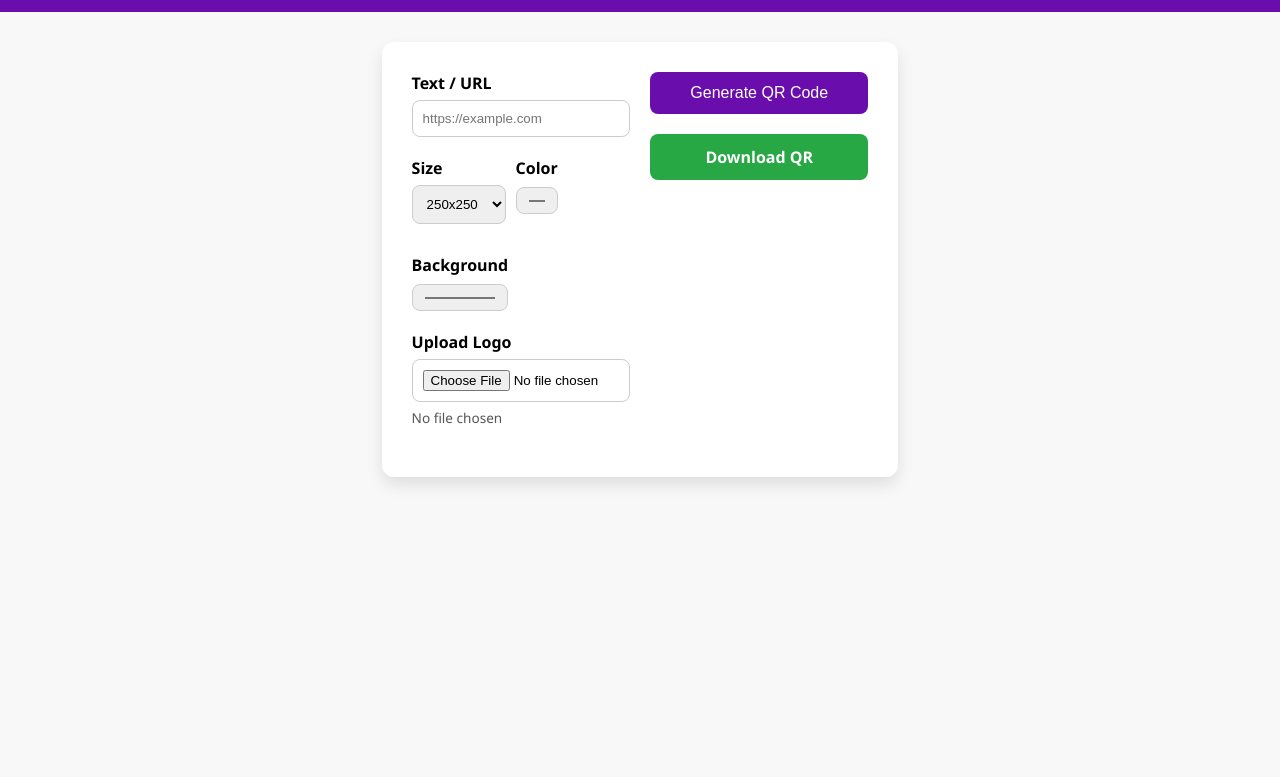
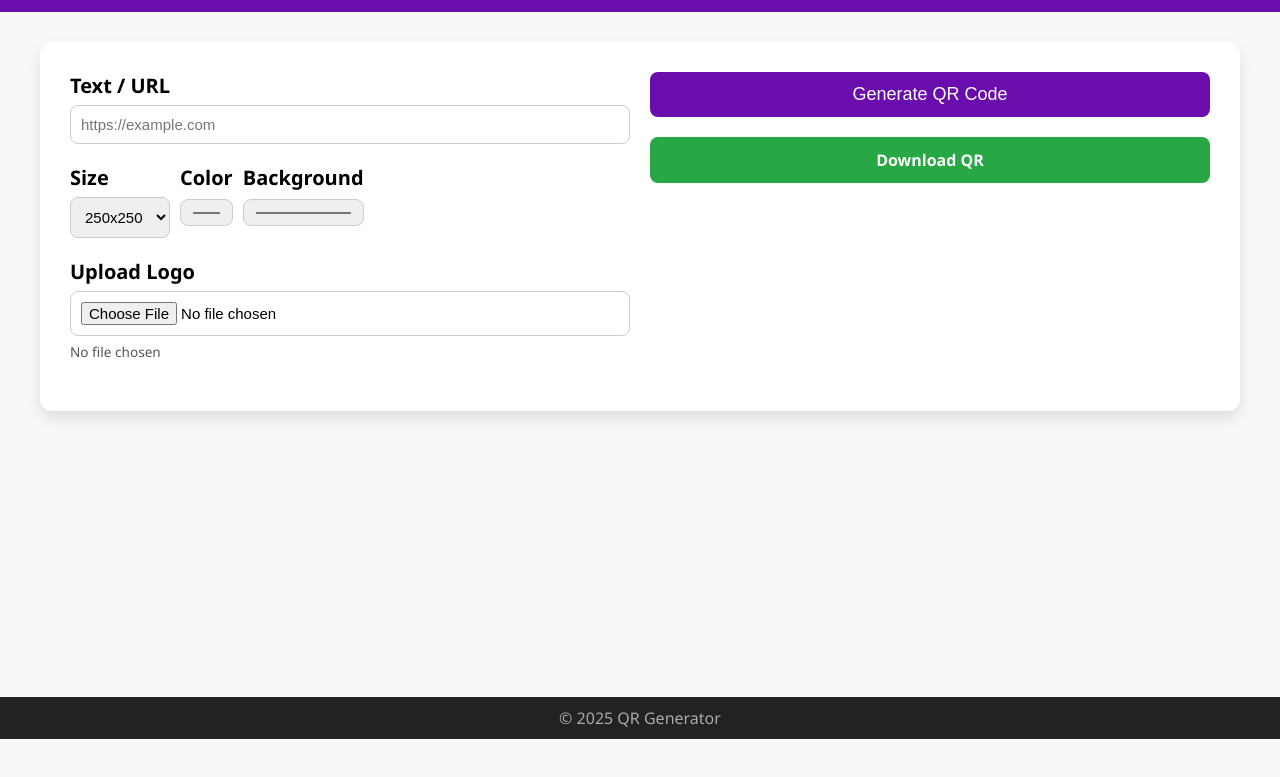
Before and after one commit to Stephanie-ib/qr-code, a plain HTML site: page index.html in a window 1280 px wide. Shown: the part 61-838 px from the top of the page. After the commit the page ends 800 px from the top, so only its background shows below. Drawn offline with Linux system fonts and the light colour scheme.

Commit message:
Increase font size

```diff
--- a/styles.css
+++ b/styles.css
@@ -9,7 +9,7 @@ body {
   background: #f8f8f8;
   display: flex;
   flex-direction: column;
-  min-height: 200vh;
+  min-height: 100vh;
 }
 
 header {
@@ -28,7 +28,8 @@ footer {
 }
 
 .container {
-  max-width: 900px;
+  max-width: 1200px;
+  width: 95%;
   margin: 30px auto;
   background: white;
   padding: 30px;
@@ -55,6 +56,7 @@ footer {
 label {
   display: block;
   margin-bottom: 6px;
+  font-size: 20px;
   font-weight: 600;
 }
 
@@ -65,6 +67,7 @@ input[type="file"] {
   width: 100%;
   padding: 10px;
   border-radius: 8px;
+  font-size: 15px;
   border: 1px solid #ccc;
 }
 
@@ -77,7 +80,7 @@ input[type="file"] {
 button {
   width: 100%;
   padding: 12px;
-  font-size: 16px;
+  font-size: 18px;
   background: #6a0dad;
   color: white;
   border: none;
```
